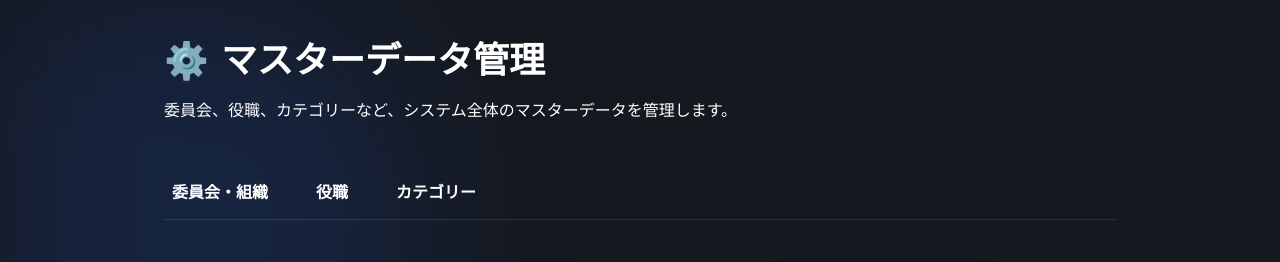
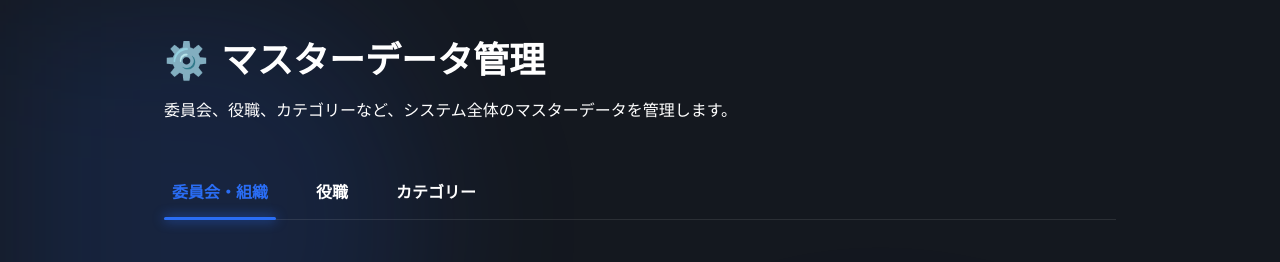
Before and after one commit to OfficeTomonoura/login-app, a Next.js app: page /apps/master in a window 1280 px wide. Shown: the top 262 px of the page. Built offline with nearby package versions, Linux system fonts and the light colour scheme; no server answers; the database is empty.

Commit message:
Update　マスター管理画面の警備なUIの変更

```diff
--- a/src/app/apps/master/master-page.module.css
+++ b/src/app/apps/master/master-page.module.css
@@ -66,7 +66,8 @@
 }
 
 .activeTab {
-    color: var(--primary) !important;
+    color: hsl(var(--primary)) !important;
+    text-shadow: 0 0 8px hsla(var(--primary), 0.3);
 }
 
 .activeTab::after {
@@ -75,9 +76,23 @@
     bottom: -1px;
     left: 0;
     right: 0;
-    height: 2px;
-    background: var(--primary);
-    box-shadow: 0 0 10px var(--primary);
+    height: 3px;
+    background: hsl(var(--primary));
+    box-shadow: 0 0 12px hsl(var(--primary));
+    border-radius: 99px;
+    animation: slideIn 0.3s ease-out;
+}
+
+@keyframes slideIn {
+    from {
+        transform: scaleX(0.5);
+        opacity: 0;
+    }
+
+    to {
+        transform: scaleX(1);
+        opacity: 1;
+    }
 }
 
 .contentCard {
```
Also changed, not shown: src/app/posts/[id]/page.tsx (+5 -4 lines).
